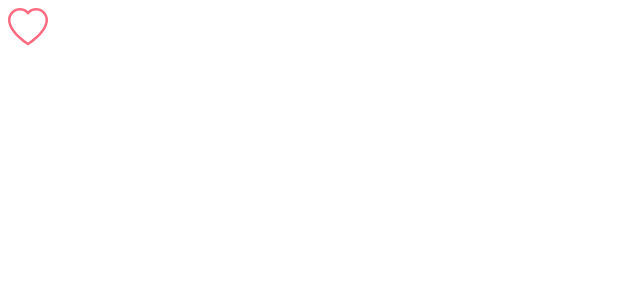
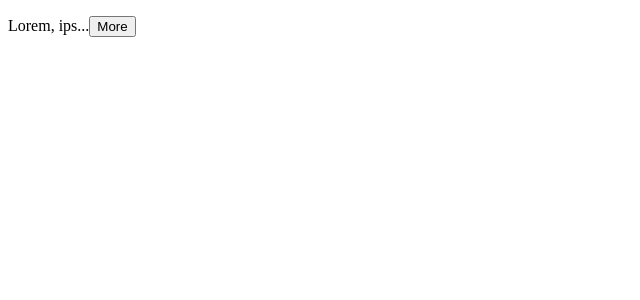
Before and after one commit to Syed0208/dec2023react, a React (Vite) app: page / in a window 1280 px wide. Shown: the top 300 px of the page, without its empty margins (0-640 px from the left). Built offline with nearby package versions, Linux system fonts and the light colour scheme.

Commit message:
Expandable text component exercise

```diff
--- a/package.json
+++ b/package.json
@@ -10,6 +10,7 @@
   },
   "dependencies": {
     "bootstrap": "^5.2.3",
+    "immer": "^9.0.19",
     "react": "^18.2.0",
     "react-dom": "^18.2.0",
     "react-icons": "^4.7.1",
--- a/src/App.tsx
+++ b/src/App.tsx
@@ -3,11 +3,13 @@ import Button from "./components/Button/Button";
 import MyAlert from "./components/MyAlert";
 import ListGroup from "./components/ListGroup/ListGroup";
 import Like from "./components/Like";
+import ExpandableText from "./components/ExpandableText";
 
 function App() {
   const [alertVisible, setAlertVisibility] = useState(false);
 
   const items = ["1", "2", "3"];
+
   return (
     // <div>
     //   <ListGroup
@@ -23,7 +25,20 @@ function App() {
     //   <Button onClick={() => setAlertVisibility(true)}>My Button</Button>
     // </div>
     <div>
-      <Like onClick={() => console.log("Clicked!!")} />
+      {/* <Like onClick={() => console.log("Clicked!!")} /> */}
+      <ExpandableText maxChars={10}>
+        Lorem, ipsum dolor sit amet consectetur adipisicing elit. Optio
+        expedita, fugit praesentium assumenda pariatur aliquid nisi beatae sunt
+        hic sed, dignissimos quidem fuga consequatur tempora libero provident
+        eaque obcaecati dolores quia, ratione numquam fugiat molestias
+        quibusdam? Aliquid a at odio architecto impedit ipsam magni voluptatum
+        illum animi adipisci sequi ad sunt ab consectetur quos corporis est
+        voluptatibus odit, quidem ducimus vero. Ipsa neque debitis nisi,
+        asperiores architecto ut quas aliquam eum minus vitae doloribus hic
+        dolor ullam provident! Suscipit ab quidem veniam provident cupiditate
+        reprehenderit eos excepturi eveniet deserunt doloribus deleniti tenetur
+        corporis facere, sapiente optio minima reiciendis aliquam molestias?
+      </ExpandableText>
     </div>
   );
 }
--- /dev/null
+++ b/src/components/ExpandableText.tsx
@@ -0,0 +1,28 @@
+import { useState } from "react";
+
+interface Props {
+  children: string;
+  maxChars?: number;
+}
+
+const ExpandableText = ({ children, maxChars = 100 }: Props) => {
+  const [fulltext, setFullText] = useState(false);
+
+  if (children.length <= maxChars) return <p>children</p>;
+
+  const summaryText = children.substring(0, maxChars);
+  var textToDisplay = summaryText + (!fulltext ? "..." : "");
+
+  return (
+    <>
+      <p>
+        {!fulltext ? textToDisplay : children}
+        <button onClick={() => setFullText(!fulltext)}>
+          {fulltext ? "Less" : "More"}
+        </button>
+      </p>
+    </>
+  );
+};
+
+export default ExpandableText;
```
Also changed, not shown: 1 other file (tests, documents, lock files or other folders).
